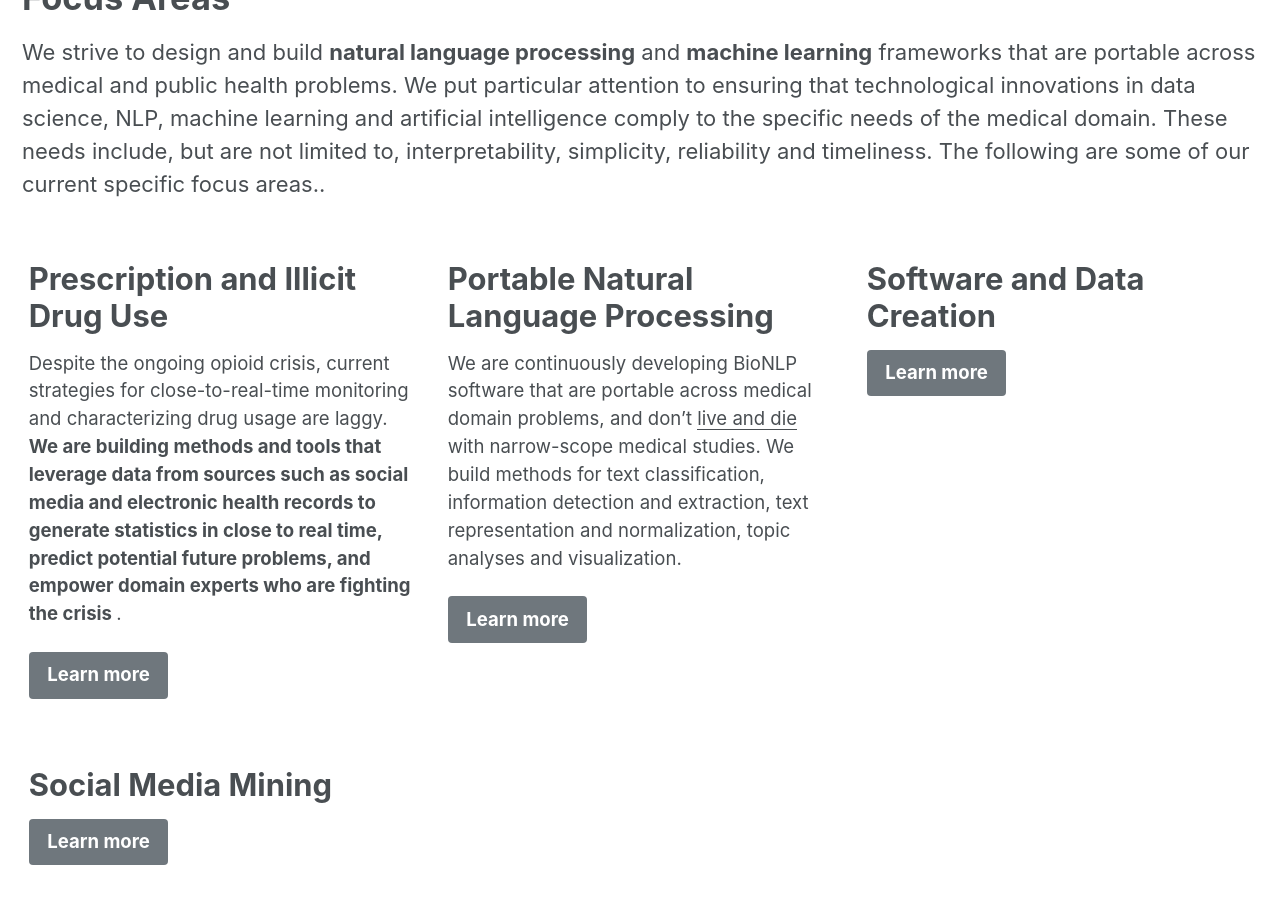
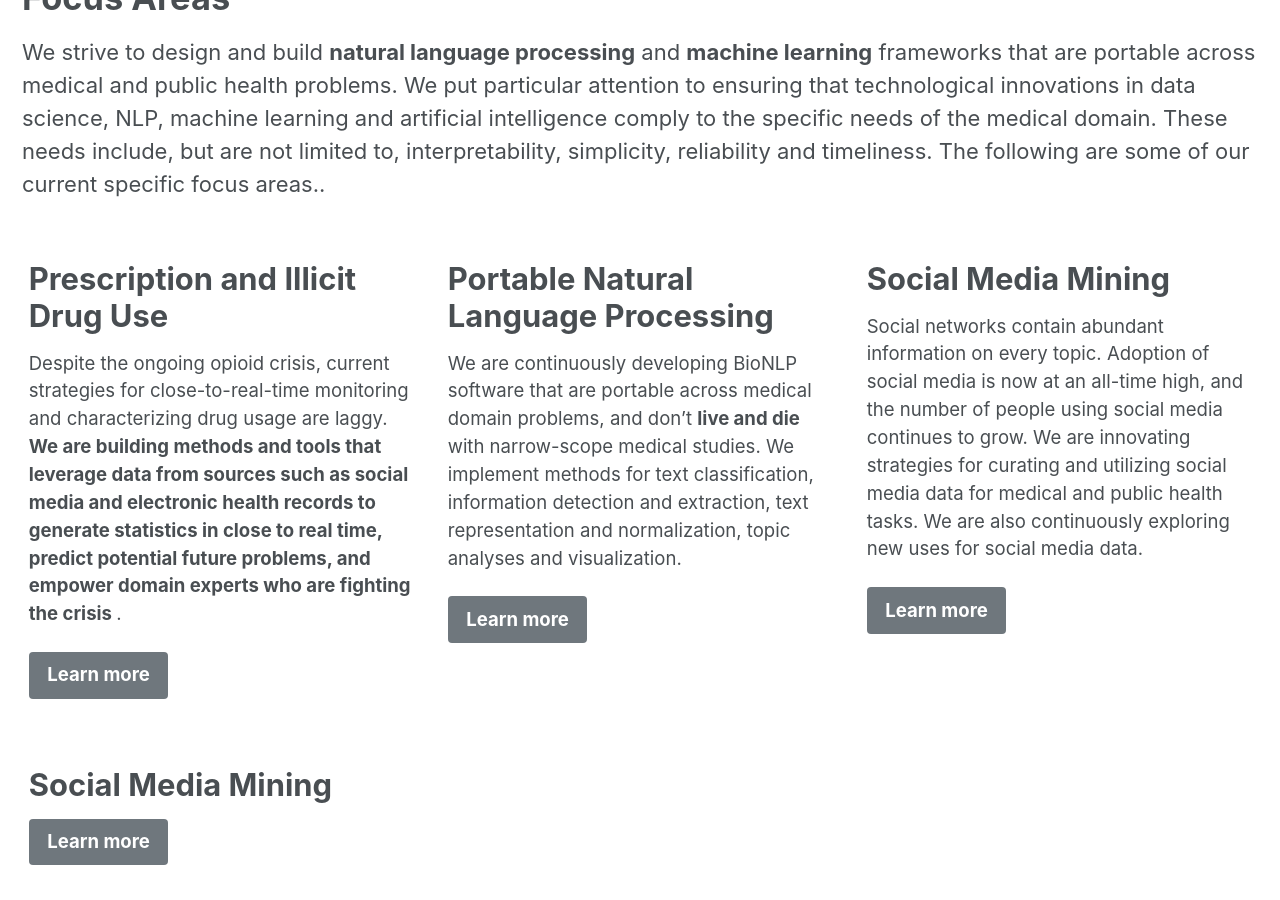
Before and after one commit to sarkerlab/Website, a Jekyll site: the page built from index.md, in a window 1280 px wide and 900 px high, scrolled down 1029 px. Built offline with Jekyll 4.4.1, drawn with Linux system fonts in a browser that asks for light colours; cached includes are drawn as plain includes; nearby versions of some CDN libraries.

Commit message:
Update index.md

```diff
--- a/index.md
+++ b/index.md
@@ -35,14 +35,14 @@ feature_row:
   - #image_path: /assets/images/mm-customizable-feature.png
     alt: "customizable"
     title: "Portable Natural Language Processing"
-    excerpt: "We are continuously developing BioNLP software that are portable across medical domain problems, and don't <u>live and die</u> with narrow-scope medical studies. We  build methods for text classification, information detection and extraction, text representation and normalization, topic analyses and visualization."
+    excerpt: "We are continuously developing BioNLP software that are portable across medical domain problems, and don't <b>live and die</b> with narrow-scope medical studies. We  implement methods for text classification, information detection and extraction, text representation and normalization, topic analyses and visualization."
     url: ""
     btn_class: "btn--primary"
     btn_label: "Learn more"
   - #image_path: /assets/images/mm-responsive-feature.png
     alt: "fully responsive"
-    title: "Software and Data Creation"
-    #excerpt: "Built with HTML5 + CSS3. All layouts are fully responsive with helpers to augment your content."
+    title: "Social Media Mining"
+    excerpt: "Social networks contain abundant information on every topic. Adoption of social media is now at an all-time high, and the number of people using social media continues to grow. We are innovating strategies for curating and utilizing social media data for medical and public health tasks. We are also continuously exploring new uses for social media data."
     url: ""
     btn_class: "btn--primary"
     btn_label: "Learn more"
```
